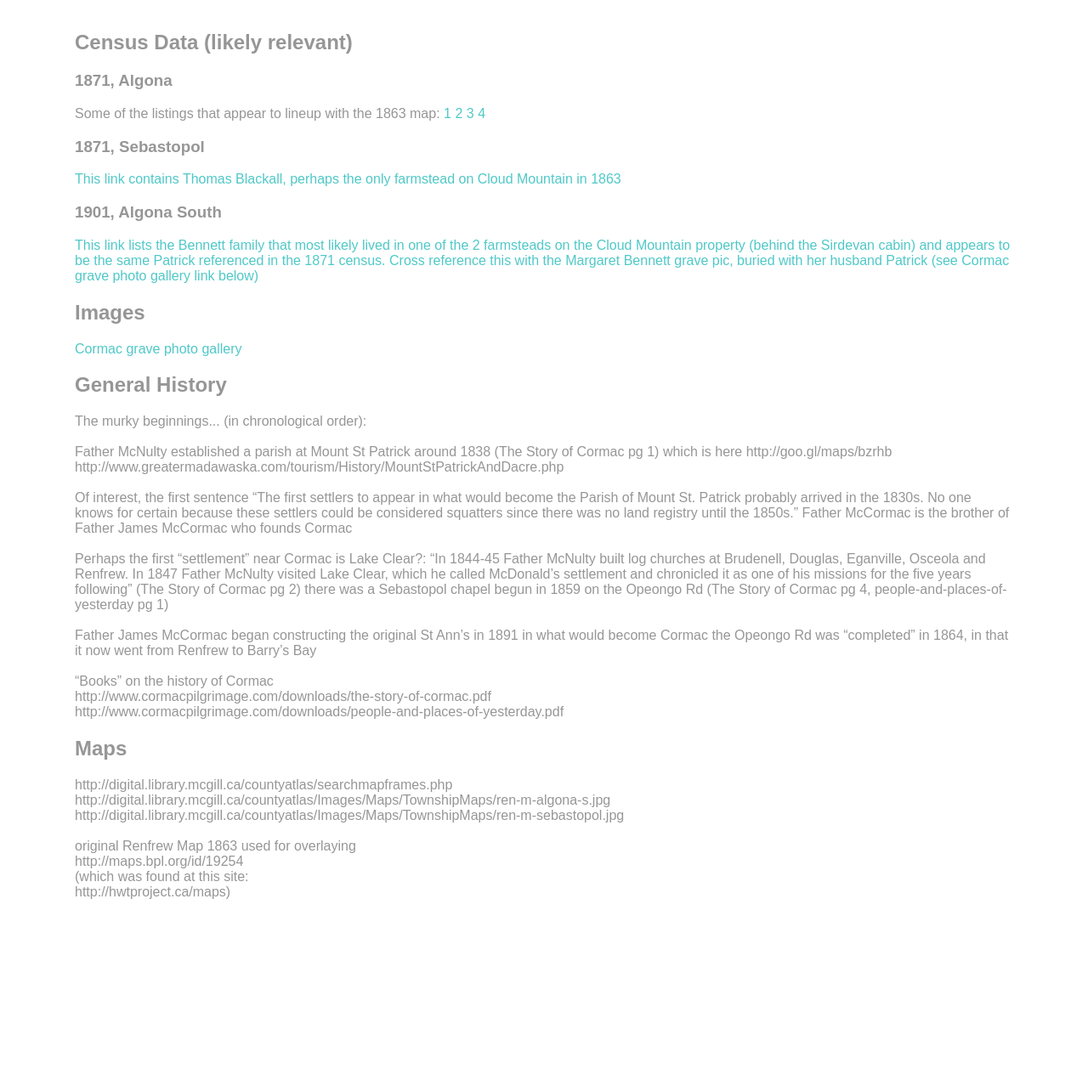
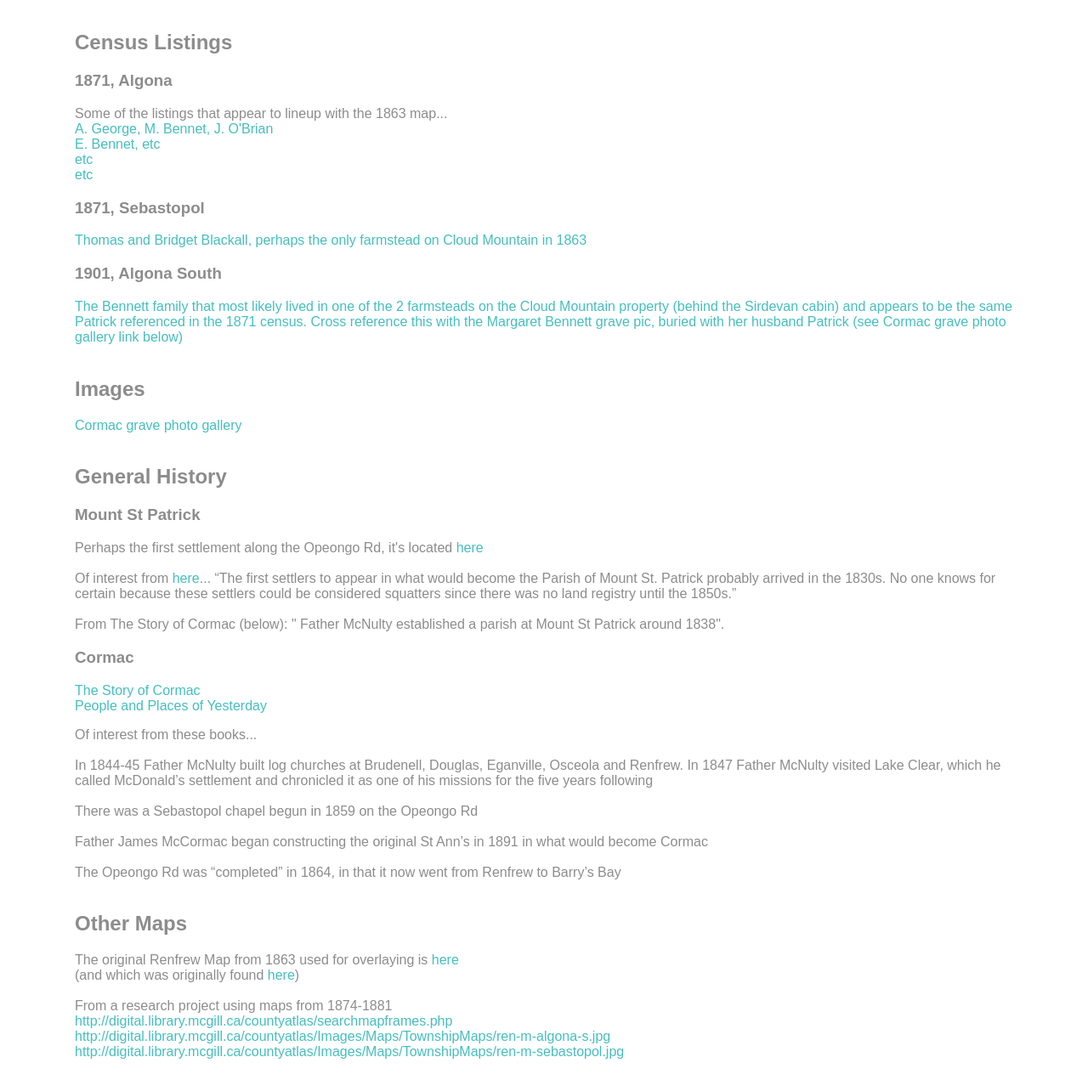
Before and after one commit to cloudmt/cloudmt.github.io, a plain HTML site: page index.html in a window 1280 px wide. Shown: the part 846-2130 px from the top of the page at 85% size. Before the commit the page ends 1993 px from the top, so only its background shows below. Drawn offline with Linux system fonts and the light colour scheme; some packages are replaced by stand-ins of ours.

Commit message:
updating info and formatting

```diff
--- a/index.html
+++ b/index.html
@@ -9,17 +9,9 @@
 
   <body onload = 'initialize()'>
 
-    <!--<br>-->
-
     <h1 style = 'text-align: center;'> Cloud Mountain / Ottawa Valley Settlement History </h1>
 
     <br>
-
-<!--    <p>
-    <br> Testing
-    <br>
-    </p>-->
-
     <h1> 1863 Map Overlay </h1>
     <div style = 'display: flex; flex-direction: row;'>
       <div id = 'map' style = 'width: 1000px; height: 600px;'> </div>
@@ -30,72 +22,108 @@
     </div>
 
     <br>
-
-    <h2> Census Data (likely relevant) </h2>
+    <h2> Census Listings </h2>
 
     <h3> 1871, Algona </h3>
-    <p style = 'text-align: left;'> Some of the listings that appear to lineup with the 1863 map:
-      <a href = "http://data2.collectionscanada.ca/1871/jpg/4396630_00157.jpg" target = "_blank">1</a>
-      <a href = "http://data2.collectionscanada.ca/1871/jpg/4396630_00158.jpg" target = "_blank">2</a>
-      <a href = "http://data2.collectionscanada.ca/1871/jpg/4396630_00159.jpg" target = "_blank">3</a>
-      <a href = "http://data2.collectionscanada.ca/1871/jpg/4396630_00160.jpg" target = "_blank">4</a>
+    <p style = 'text-align: left;'> Some of the listings that appear to lineup with the 1863 map...
+      <br>
+      <a href = "http://data2.collectionscanada.ca/1871/jpg/4396630_00157.jpg" target = "_blank">A. George, M. Bennet, J. O'Brian</a>
+      <br>
+      <a href = "http://data2.collectionscanada.ca/1871/jpg/4396630_00158.jpg" target = "_blank">E. Bennet, etc</a>
+      <br>
+      <a href = "http://data2.collectionscanada.ca/1871/jpg/4396630_00159.jpg" target = "_blank">etc</a>
+      <br>
+      <a href = "http://data2.collectionscanada.ca/1871/jpg/4396630_00160.jpg" target = "_blank">etc</a>
+      <br>
     </p>
 
     <h3> 1871, Sebastopol </h3>
     <a href = "http://data2.collectionscanada.ca/1871/jpg/4396765_00403.jpg" target = "_blank">
-      This link contains Thomas Blackall, perhaps the only farmstead on Cloud Mountain in 1863
+      Thomas and Bridget Blackall, perhaps the only farmstead on Cloud Mountain in 1863
     </a>
 
     <h3> 1901, Algona South </h3>
     <a href = "http://data2.collectionscanada.ca/1901/z/z002/jpg/z000098433.jpg" target = "_blank">
-      This link lists the Bennett family that most likely lived in one of the 2 farmsteads on the Cloud Mountain property (behind the Sirdevan cabin) and appears to be the same Patrick referenced in the 1871 census. Cross reference this with the Margaret Bennett grave pic, buried with her husband Patrick (see Cormac grave photo gallery link below)
+      The Bennett family that most likely lived in one of the 2 farmsteads on the Cloud Mountain property (behind the Sirdevan cabin) and appears to be the same Patrick referenced in the 1871 census. Cross reference this with the Margaret Bennett grave pic, buried with her husband Patrick (see Cormac grave photo gallery link below)
     </a>
     <br>
 
+    <br>
     <h2> Images </h2>
 
     <a href = "http://freepages.genealogy.rootsweb.ancestry.com/~murrayp/renfrew/bonchere/stannes/page0001.htm" target = "_blank">
       Cormac grave photo gallery
     </a>
 
-
+    <br>
+    <br>
     <h2> General History </h2>
 
+    <h3> Mount St Patrick </h3>
+
     <p>
+      Perhaps the first settlement along the Opeongo Rd, it's located <a href = "http://goo.gl/maps/bzrhb" target = "_blank"> here </a>
+      <br>
+      <br>
+      Of interest from <a href = "http://www.greatermadawaska.com/tourism/History/MountStPatrickAndDacre.php" target = "_blank"> here</a>...
 
-      The murky beginnings... (in chronological order): <br><br>
+      “The first settlers to appear in what would become the Parish of Mount St. Patrick probably arrived in the 1830s. No one knows for certain
+      because these settlers could be considered squatters since there was no land registry until the 1850s.”
+      <br><br>
 
-      Father McNulty established a parish at Mount St Patrick around 1838  (The Story of Cormac pg 1) which is here http://goo.gl/maps/bzrhb
-      http://www.greatermadawaska.com/tourism/History/MountStPatrickAndDacre.php <br><br>
+      From The Story of Cormac (below): " Father McNulty established a parish at Mount St Patrick around 1838".
 
-      Of interest, the first sentence “The first settlers to appear in what would become the Parish of Mount St. Patrick probably arrived in the 1830s. No one knows for certain because these settlers could be considered squatters since there was no land registry until the 1850s.”
-      Father McCormac is the brother of Father James McCormac who founds Cormac <br><br>
-
-      Perhaps the first “settlement” near Cormac is Lake Clear?:  “In 1844-45 Father McNulty built log churches at Brudenell, Douglas, Eganville, Osceola and Renfrew.  In 1847 Father McNulty visited Lake Clear, which he called McDonald’s settlement and chronicled it as one of his missions for the five years following” (The Story of Cormac pg 2)
-      there was a Sebastopol chapel begun in 1859 on the Opeongo Rd (The Story of Cormac pg 4, people-and-places-of-yesterday pg 1) <br><br>
-
-      Father James McCormac began constructing the original St Ann’s in 1891 in what would become Cormac
-      the Opeongo Rd was “completed” in 1864, in that it now went from Renfrew to Barry’s Bay <br><br>
-
-      “Books” on the history of Cormac<br>
-      http://www.cormacpilgrimage.com/downloads/the-story-of-cormac.pdf<br>
-      http://www.cormacpilgrimage.com/downloads/people-and-places-of-yesterday.pdf<br>
+      <!--TODO: WTF? (below)-->
+      <!--Father McCormac is the brother of Father James McCormac who founds Cormac-->
 
     </p>
 
-    <h2> Maps </h2>
+    <h3> Cormac </h3>
+
+    <a href = "http://www.cormacpilgrimage.com/downloads/the-story-of-cormac.pdf" target = "_blank">
+      The Story of Cormac
+    </a>
+    <br>
+    <a href = "http://www.cormacpilgrimage.com/downloads/people-and-places-of-yesterday.pdf" target = "_blank">
+      People and Places of Yesterday
+    </a>
 
     <p>
+      Of interest from these books...<br><br>
+      In 1844-45 Father McNulty built log churches at Brudenell, Douglas, Eganville, Osceola and Renfrew.
+      In 1847 Father McNulty visited Lake Clear, which he called McDonald’s settlement and chronicled it as one of his missions for the five years following
+      <br> <br>
+      There was a Sebastopol chapel begun in 1859 on the Opeongo Rd
+      <br><br>
+      Father James McCormac began constructing the original St Ann’s in 1891 in what would become Cormac
+      <br><br>
+      The Opeongo Rd was “completed” in 1864, in that it now went from Renfrew to Barry’s Bay
+      <br><br>
+    </p>
 
-      http://digital.library.mcgill.ca/countyatlas/searchmapframes.php <br>
-      http://digital.library.mcgill.ca/countyatlas/Images/Maps/TownshipMaps/ren-m-algona-s.jpg <br>
-      http://digital.library.mcgill.ca/countyatlas/Images/Maps/TownshipMaps/ren-m-sebastopol.jpg <br><br>
+    <h2> Other Maps </h2>
 
-      original Renfrew Map 1863 used for overlaying <br>
-      http://maps.bpl.org/id/19254 <br>
-      (which was found at this site: <br>
-      http://hwtproject.ca/maps) <br>
-
+    <p>
+      The original Renfrew Map from 1863 used for overlaying is <a href = "http://maps.bpl.org/id/19254" target = "_blank"> here </a>
+      <br>
+      (and which was originally found <a href = "http://hwtproject.ca/maps" target = "_blank"> here</a>)
+      <br>
+      <br>
+      From a research project using maps from 1874-1881
+      <br>
+      <a href = "http://digital.library.mcgill.ca/countyatlas/searchmapframes.php" target = "_blank">
+        http://digital.library.mcgill.ca/countyatlas/searchmapframes.php
+      </a>
+      <br>
+      <a href = "http://digital.library.mcgill.ca/countyatlas/Images/Maps/TownshipMaps/ren-m-algona-s.jpg" target = "_blank">
+        http://digital.library.mcgill.ca/countyatlas/Images/Maps/TownshipMaps/ren-m-algona-s.jpg
+      </a>
+      <br>
+      <a href = "http://digital.library.mcgill.ca/countyatlas/Images/Maps/TownshipMaps/ren-m-sebastopol.jpg" target = "_blank">
+        http://digital.library.mcgill.ca/countyatlas/Images/Maps/TownshipMaps/ren-m-sebastopol.jpg
+      </a>
+      <br>
+      <br>
     </p>
 
   </body>
--- a/main.css
+++ b/main.css
@@ -2,12 +2,12 @@
 body
 {
   font-family: arial;
-  color: rgb(150, 150, 150);
+  color: rgb(140, 140, 140);
   padding: 5em;
 }
 
 a
 {
-  color: rgb(80, 200, 200);
+  color: rgb(70, 190, 190);
   text-decoration : none;
 }
```
